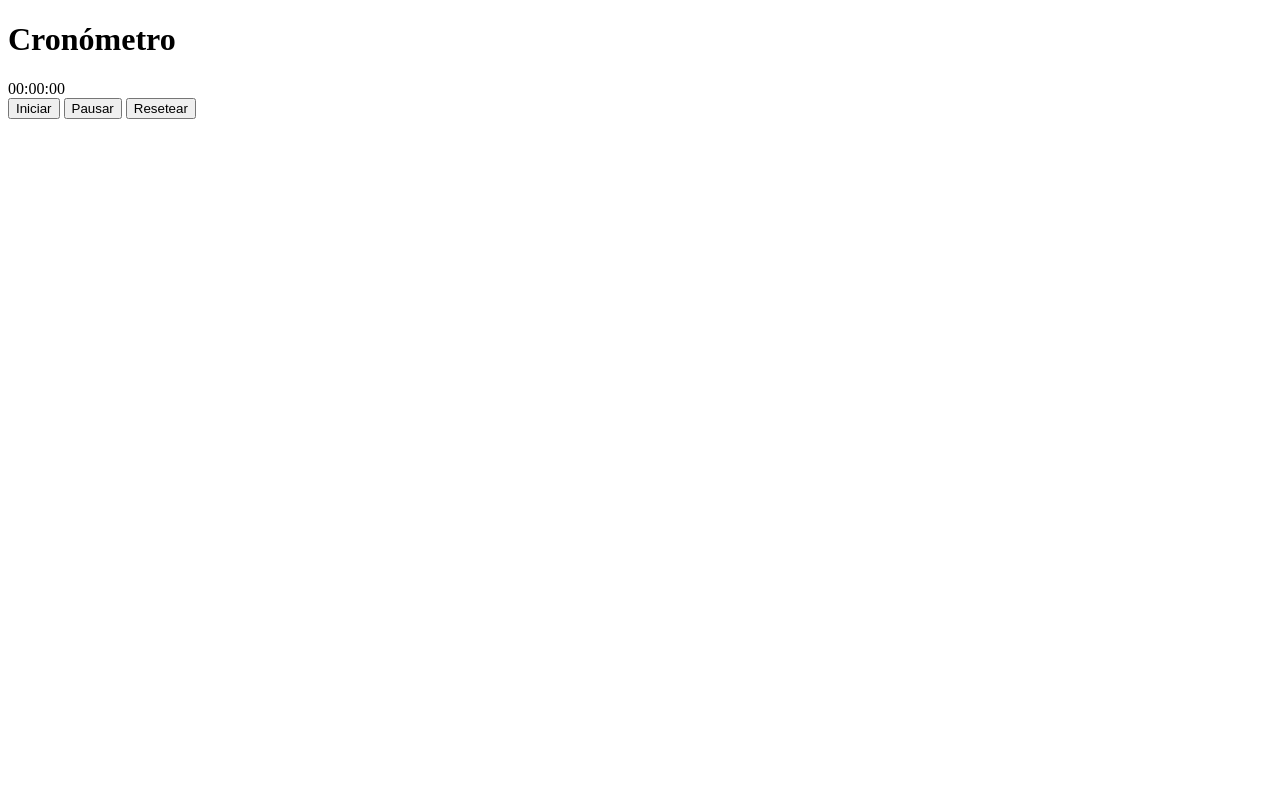
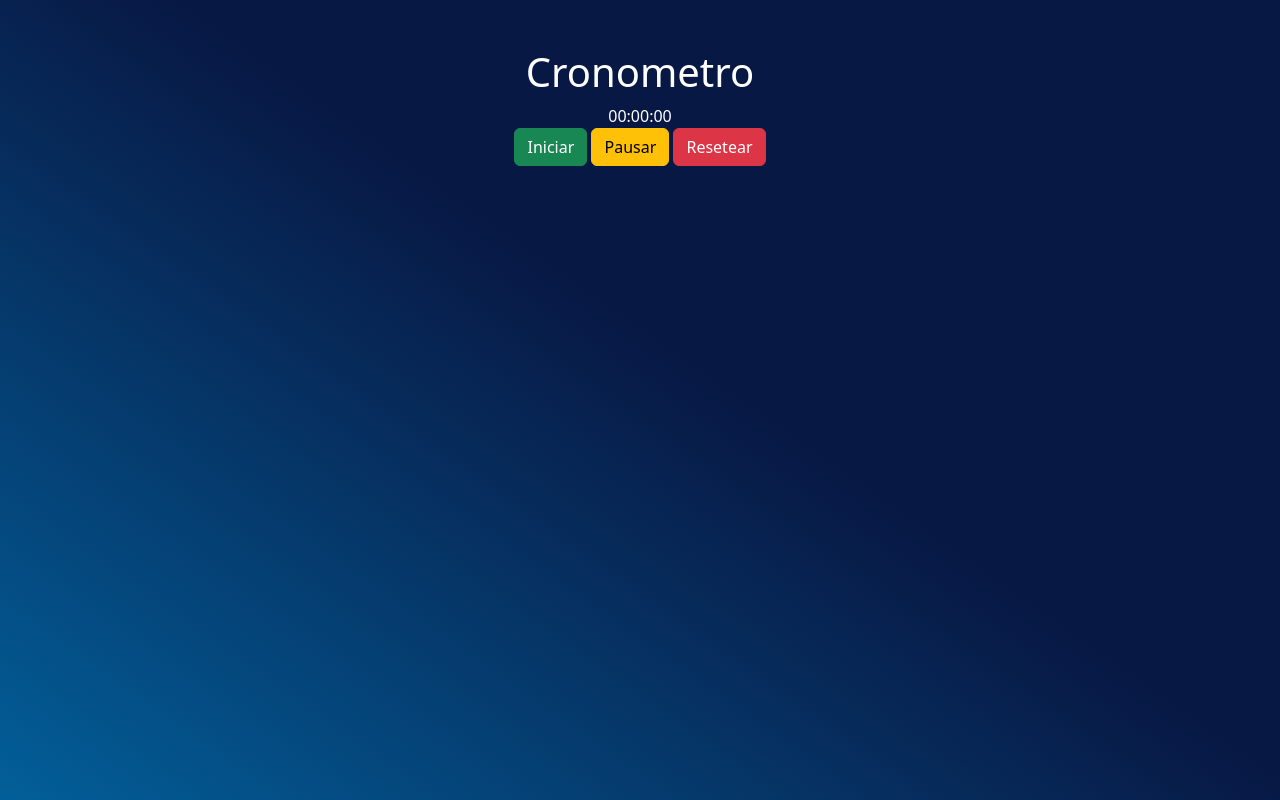
Before and after one commit to juantoranzos/cronometro, a plain HTML site: page index.html in a window 1280 px wide. Drawn offline with nearby package versions, Linux system fonts and the light colour scheme.

Commit message:
le doy estilo a la pagina

```diff
--- a/css/style.css
+++ b/css/style.css
@@ -0,0 +1,4 @@
+body{
+    height: 100vh;
+    background-image: linear-gradient( 35.2deg,  rgba(0,119,182,1) -18.7%, rgba(8,24,68,1) 54.3% );
+}
--- a/index.html
+++ b/index.html
@@ -4,18 +4,21 @@
     <meta charset="UTF-8">
     <meta http-equiv="X-UA-Compatible" content="IE=edge">
     <meta name="viewport" content="width=device-width, initial-scale=1.0">
+    <link href="https://cdn.jsdelivr.net/npm/bootstrap@5.3.0-alpha3/dist/css/bootstrap.min.css" rel="stylesheet" integrity="sha384-KK94CHFLLe+nY2dmCWGMq91rCGa5gtU4mk92HdvYe+M/SXH301p5ILy+dN9+nJOZ" crossorigin="anonymous">
+    <link rel="stylesheet" href="./css/style.css">
     <title>Cronometro</title>
 </head>
 <body>
     <main>
-        <div class="container">
-            <h1>Cronómetro</h1>
-            <div id="display">00:00:00</div>
-            <button id="start" class="btn btn-success">Iniciar</button>
-            <button id="pause" class="btn btn-warning">Pausar</button>
-            <button id="reset" class="btn btn-danger">Resetear</button>
+        <div class="container text-center">
+            <h1 class="pt-5 text-white" >Cronometro</h1>
+            <div id="pantalla" class="text-white">00:00:00</div>
+            <button id="iniciar" class="btn btn-success">Iniciar</button>
+            <button id="pausa" class="btn btn-warning">Pausar</button>
+            <button id="reiniciar" class="btn btn-danger">Resetear</button>
         </div>
     </main>
-
+    <script src="js/app.js"></script>
+    <script src="https://cdn.jsdelivr.net/npm/bootstrap@5.3.0-alpha3/dist/js/bootstrap.bundle.min.js" integrity="sha384-ENjdO4Dr2bkBIFxQpeoTz1HIcje39Wm4jDKdf19U8gI4ddQ3GYNS7NTKfAdVQSZe" crossorigin="anonymous"></script>
 </body>
 </html>
```
Also changed, not shown: js/app.js (line endings or trailing spaces).
